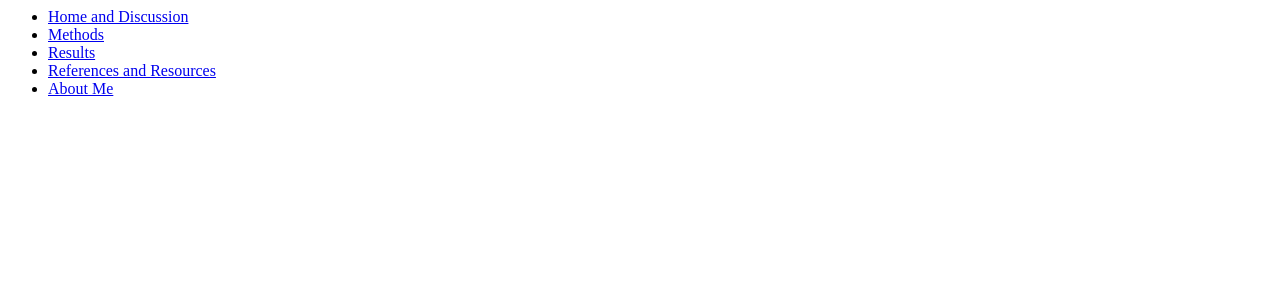
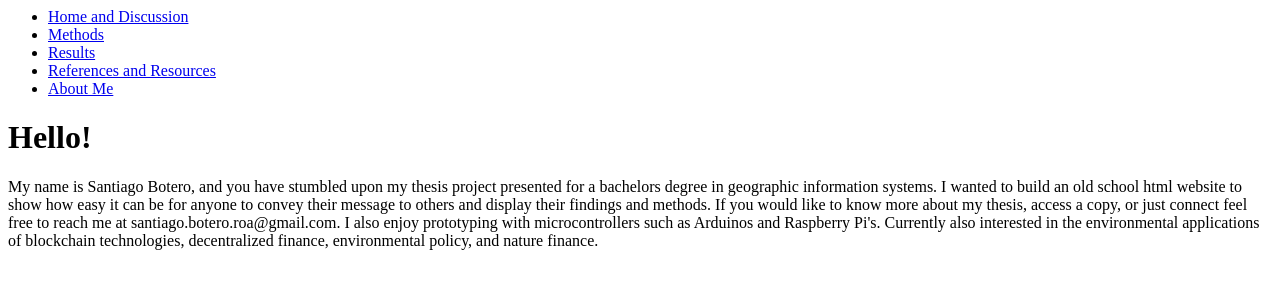
Before and after one commit to sanbot93/aquifer_thesis, a plain HTML site: page aboutme.html in a window 1280 px wide. Drawn offline with Linux system fonts and the light colour scheme.

Commit message:
Update aboutme.html

```diff
--- a/aboutme.html
+++ b/aboutme.html
@@ -7,3 +7,10 @@
        <li><a href="about.html">About Me</a></li>
     </ul>
   </nav>
+  <body>
+    <h1>Hello!</h1>
+    <p>My name is Santiago Botero, and you have stumbled upon my thesis project presented for a bachelors degree in geographic information systems. I wanted to build an old school html website to show how easy it can
+      be for anyone to convey their message to others and display their findings and methods. If you would like to know more about my thesis, access a copy, or just connect feel free to reach me at santiago.botero.roa@gmail.com. I also
+      enjoy prototyping with microcontrollers such as Arduinos and Raspberry Pi's. Currently also interested in the environmental applications of blockchain technologies, decentralized finance, environmental policy, and nature finance.
+    </p>
+  </body>
```
